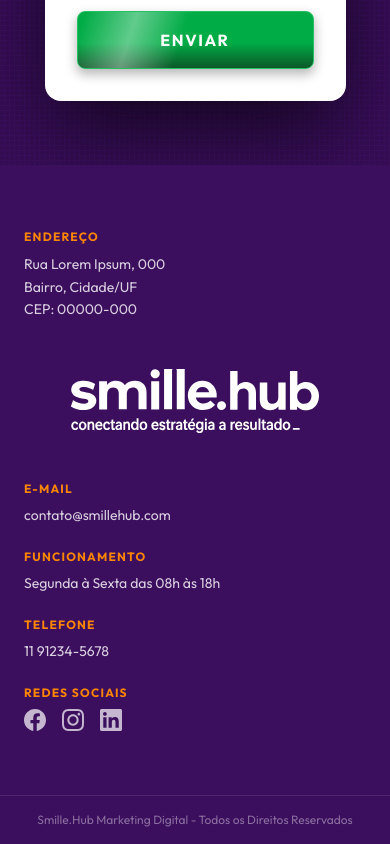
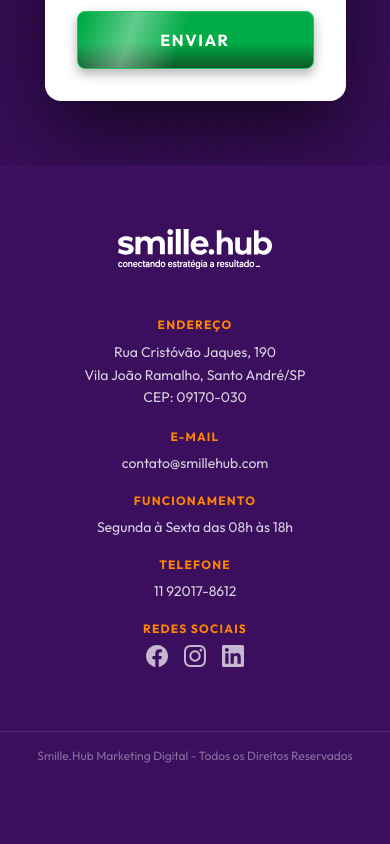
Before and after one commit to fesmoraes97/smille.hub, a React (Vite) app: page / in a window 390 px wide. Shown: the part 7564-8408 px from the top of the page. After the commit the page ends 8344 px from the top, so only its background shows below. Built offline with nearby package versions, Linux system fonts and the light colour scheme.

Commit message:
Formulario funcionando e Rodapé Atualizado

```diff
--- /dev/null
+++ b/appsscript.js
@@ -0,0 +1,35 @@
+const SPREADSHEET_ID = '1-XRlgY0nF6KU_ATFnvYmivup1mLhi6ovs8m7Z1sHxYc';
+const SHEET_NAME = 'Smille';
+
+function doGet(e) {
+  try {
+    const data = e.parameter
+
+    const sheet = SpreadsheetApp
+      .openById(SPREADSHEET_ID)
+      .getSheetByName(SHEET_NAME);
+
+    // Cabeçalho automático na primeira vez
+    if (sheet.getLastRow() === 0) {
+      sheet.appendRow(['Data', 'Nome', 'E-mail', 'WhatsApp', 'Faturamento', 'Mensagem']);
+    }
+
+    sheet.appendRow([
+      new Date().toLocaleString('pt-BR', { timeZone: 'America/Sao_Paulo' }),
+      data.nome        || '',
+      data.email       || '',
+      data.whatsapp    || '',
+      data.faturamento || '',
+      data.mensagem    || '',
+    ]);
+
+    return ContentService
+      .createTextOutput(JSON.stringify({ status: 'ok' }))
+      .setMimeType(ContentService.MimeType.JSON);
+
+  } catch (err) {
+    return ContentService
+      .createTextOutput(JSON.stringify({ status: 'error', message: err.message }))
+      .setMimeType(ContentService.MimeType.JSON);
+  }
+}
--- a/src/components/sections/Footer.tsx
+++ b/src/components/sections/Footer.tsx
@@ -39,8 +39,8 @@
       {/* Conteúdo principal */}
       <div className="max-w-[1440px] mx-auto px-6 py-16 md:px-20 md:py-[80px] grid grid-cols-1 md:grid-cols-3 gap-12 items-center">
 
-        {/* Esquerda — Endereço */}
-        <div>
+        {/* Esquerda — Endereço (apenas desktop) */}
+        <div className="hidden md:block md:order-1">
           <Label>{FOOTER.ENDERECO.label}</Label>
           <p className="text-white/80 text-sm leading-relaxed">
             {FOOTER.ENDERECO.linha1}<br />
@@ -50,17 +50,17 @@
         </div>
 
         {/* Centro — Logo */}
-        <div className="flex items-center justify-center">
+        <div className="flex items-center justify-center order-1 md:order-2">
           <img
             src="assets/logo-smille.svg"
             alt="Smille Hub"
-            className="h-16 w-auto"
+            className="h-10 md:h-16 w-auto"
             style={{ filter: 'brightness(0) invert(1)' }}
           />
         </div>
 
-        {/* Direita — E-mail, Funcionamento, Telefone, Redes */}
-        <div className="flex flex-col gap-6">
+        {/* Direita — E-mail, Funcionamento, Telefone, Redes (apenas desktop) */}
+        <div className="hidden md:flex flex-col gap-6 md:order-3">
 
           <div>
             <Label>{FOOTER.EMAIL.label}</Label>
@@ -97,6 +97,53 @@
 
         </div>
 
+        {/* Mobile — tudo junto, centralizado */}
+        <div className="md:hidden order-2 flex flex-col gap-5 text-center items-center">
+
+          <div>
+            <Label>{FOOTER.ENDERECO.label}</Label>
+            <p className="text-white/80 text-sm leading-relaxed">
+              {FOOTER.ENDERECO.linha1}<br />
+              {FOOTER.ENDERECO.linha2}<br />
+              {FOOTER.ENDERECO.cep}
+            </p>
+          </div>
+
+          <div>
+            <Label>{FOOTER.EMAIL.label}</Label>
+            <p className="text-white/80 text-sm">{FOOTER.EMAIL.valor}</p>
+          </div>
+
+          <div>
+            <Label>{FOOTER.FUNCIONAMENTO.label}</Label>
+            <p className="text-white/80 text-sm">{FOOTER.FUNCIONAMENTO.valor}</p>
+          </div>
+
+          <div>
+            <Label>{FOOTER.TELEFONE.label}</Label>
+            <p className="text-white/80 text-sm">{FOOTER.TELEFONE.valor}</p>
+          </div>
+
+          <div>
+            <Label>{FOOTER.REDES.label}</Label>
+            <div className="flex items-center justify-center gap-4">
+              <a href={FOOTER.REDES.facebook} target="_blank" rel="noopener noreferrer"
+                className="text-white/70 hover:text-white transition-colors">
+                <IconFacebook />
+              </a>
+              <a href={FOOTER.REDES.instagram} target="_blank" rel="noopener noreferrer"
+                className="text-white/70 hover:text-white transition-colors">
+                <IconInstagram />
+              </a>
+              <a href={FOOTER.REDES.linkedin} target="_blank" rel="noopener noreferrer"
+                className="text-white/70 hover:text-white transition-colors">
+                <IconLinkedin />
+              </a>
+            </div>
+          </div>
+
+        </div>
+
       </div>
 
       {/* Minirodapé */}
--- a/src/components/ui/ContactForm.tsx
+++ b/src/components/ui/ContactForm.tsx
@@ -49,7 +49,15 @@
     e.preventDefault()
     setTouched({ nome: true, email: true, whatsapp: true, faturamento: true, mensagem: true })
     if (errors.nome || errors.email || errors.whatsapp || errors.faturamento) return
-    console.log('Enviando para:', CONFIG.FORM_ENDPOINT, fields)
+
+    try {
+      const url = new URL(CONFIG.FORM_ENDPOINT)
+      Object.entries(fields).forEach(([key, value]) => url.searchParams.append(key, value))
+      await fetch(url.toString(), { mode: 'no-cors' })
+    } catch {
+      // falha silenciosa — não bloqueia o agradecimento
+    }
+
     setSubmitted(true)
   }
 
--- a/src/components/ui/WhatsAppFloating.tsx
+++ b/src/components/ui/WhatsAppFloating.tsx
@@ -1,7 +1,7 @@
 import { motion } from 'framer-motion'
 
 export const WhatsAppFloating = () => {
-  const whatsappUrl = '#'
+  const whatsappUrl = 'https://wa.me/5511920178612?text=Ol%C3%A1%2C%20vim%20do%20site%20da%20Smille%20Hub%20e%20gostaria%20de%20mais%20informa%C3%A7%C3%B5es%20sobre%20marketing.'
 
   return (
     <motion.a
--- a/src/config/content.ts
+++ b/src/config/content.ts
@@ -1,6 +1,6 @@
 export const CONFIG = {
   // ⚠️ PENDENTE — preencher antes do deploy
-  FORM_ENDPOINT: '⚠️ PENDENTE',
+  FORM_ENDPOINT: 'https://script.google.com/macros/s/AKfycbymAxRCMnD3x0SpF4-VrP5LiZhoeGb915IbSFRMXnoKaRKVJrOQZSS0m6H_qCNlDIL6/exec',
   WHATSAPP_URL: '⚠️ PENDENTE',
   WHATSAPP_NUMBER: '⚠️ PENDENTE',
   CONTACT_EMAIL: '⚠️ PENDENTE',
@@ -69,9 +69,9 @@
 export const FOOTER = {
   ENDERECO: {
     label: 'Endereço',
-    linha1: 'Rua Lorem Ipsum, 000',
-    linha2: 'Bairro, Cidade/UF',
-    cep: 'CEP: 00000-000',
+    linha1: 'Rua Cristóvão Jaques, 190',
+    linha2: 'Vila João Ramalho, Santo André/SP',
+    cep: 'CEP: 09170-030',
   },
   EMAIL: {
     label: 'E-mail',
@@ -83,13 +83,13 @@
   },
   TELEFONE: {
     label: 'Telefone',
-    valor: '11 91234-5678',
+    valor: '11 92017-8612',
   },
   REDES: {
     label: 'Redes Sociais',
-    facebook: 'https://facebook.com',
-    instagram: 'https://instagram.com',
-    linkedin: 'https://linkedin.com',
+    facebook: '#',
+    instagram: 'https://www.instagram.com/smille.hub',
+    linkedin: '#',
   },
   COPYRIGHT: 'Smille.Hub Marketing Digital - Todos os Direitos Reservados',
 } as const
```
